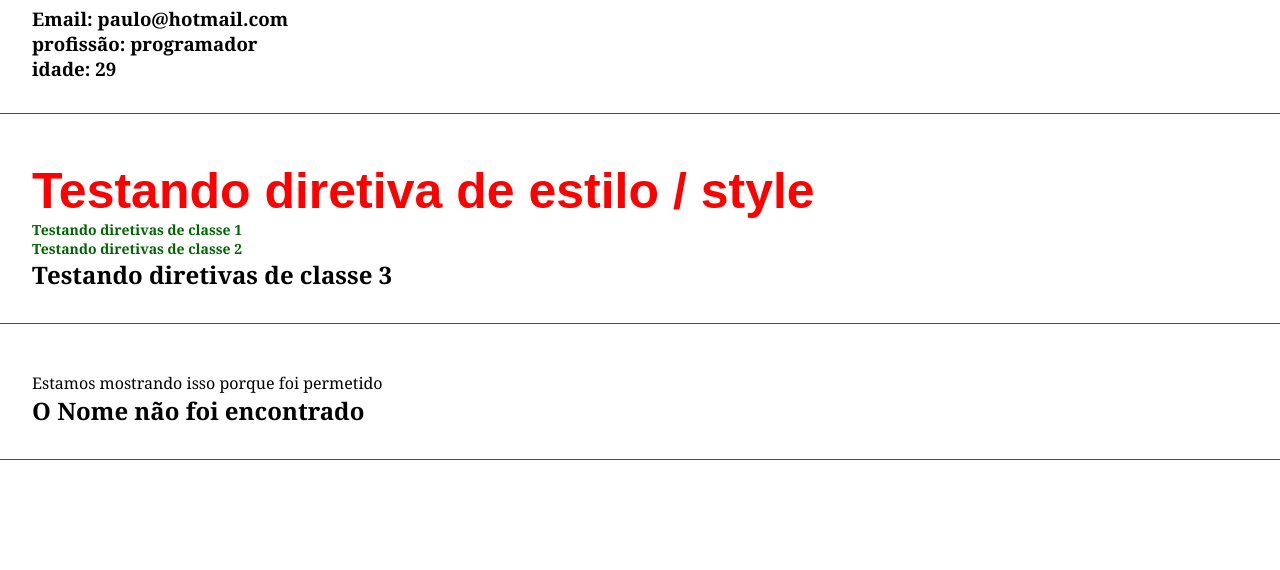
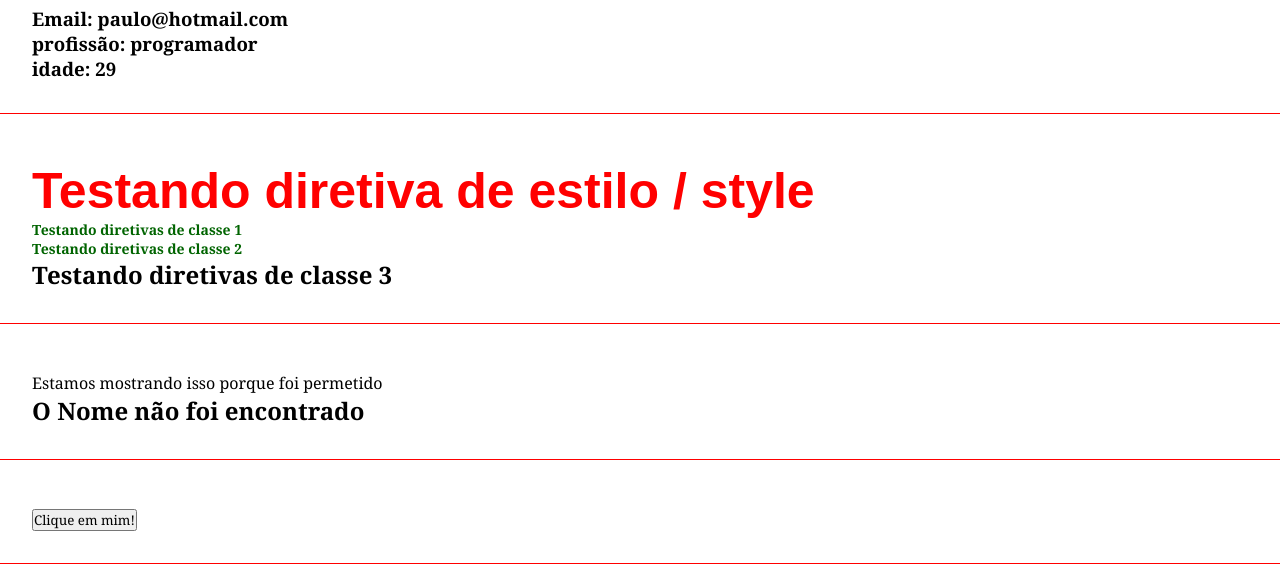
Before and after one commit to PauloHBLima/curso-angular, an Angular app: page / in a window 1280 px wide. Shown: the part 753-1323 px from the top of the page. Built offline with nearby package versions, Linux system fonts and the light colour scheme.

Commit message:
evento click usando algum metodo que vai ser disparado na classe

```diff
--- a/src/app/app.component.html
+++ b/src/app/app.component.html
@@ -9,3 +9,4 @@
 <app-parent-data-second [apelido]="nickName" [userData]="userData"></app-parent-data-second>
 <app-directives></app-directives>
 <app-if-render></app-if-render>
+<app-eventos></app-eventos>
--- a/src/app/app.module.ts
+++ b/src/app/app.module.ts
@@ -8,6 +8,7 @@
 import { ParentDataSecondComponent } from './components/parent-data-second/parent-data-second.component';
 import { DirectivesComponent } from './components/directives/directives.component';
 import { IfRenderComponent } from './components/if-render/if-render.component';
+import { EventosComponent } from './components/eventos/eventos.component';
 
 @NgModule({
   declarations: [
@@ -16,7 +17,8 @@
     ParentDataComponent,
     ParentDataSecondComponent,
     DirectivesComponent,
-    IfRenderComponent
+    IfRenderComponent,
+    EventosComponent
   ],
   imports: [
     BrowserModule,
--- /dev/null
+++ b/src/app/components/eventos/eventos.component.html
@@ -0,0 +1,4 @@
+<div class="class">
+  <p *ngIf="show">Exibindo mensagem!</p>
+  <button (click)="showMessage()">Clique em mim!</button>
+</div>
--- /dev/null
+++ b/src/app/components/eventos/eventos.component.ts
@@ -0,0 +1,19 @@
+import { Component, OnInit } from '@angular/core';
+
+@Component({
+  selector: 'app-eventos',
+  templateUrl: './eventos.component.html',
+  styleUrls: ['./eventos.component.scss']
+})
+export class EventosComponent implements OnInit {
+
+  show: boolean = false;
+
+  constructor() { }
+
+  ngOnInit(): void { }
+
+  showMessage(): void {
+    this.show = !this.show; //toogle message
+  }
+}
```
Also changed, not shown: src/app/components/eventos/eventos.component.scss (added), 1 other file (tests, documents, lock files or other folders).
